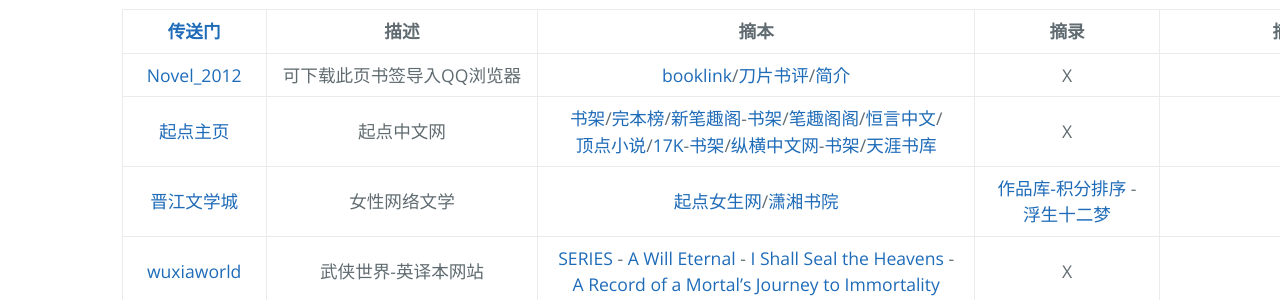
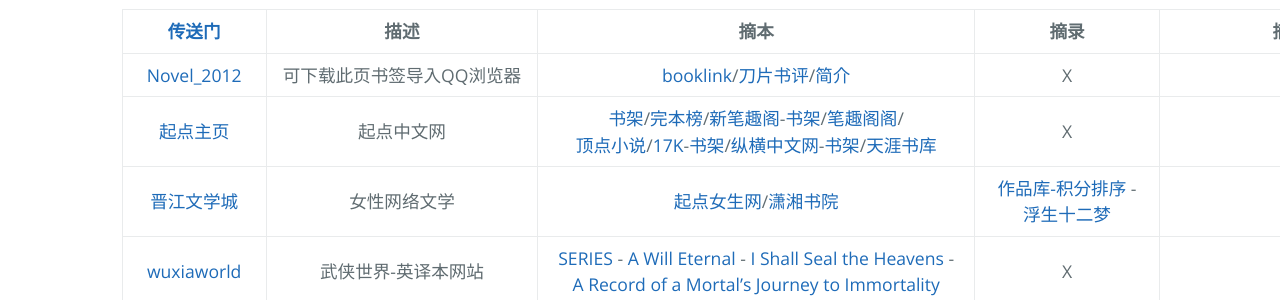
Before and after one commit to AmbroseRen/test, a Jekyll site: the page built from Library/Novel.md, in a window 1280 px wide. Shown: the part 170-470 px from the top of the page. Built offline with Jekyll 4.4.1, drawn with Linux system fonts in a browser that asks for light colours; our own code applies the rules of GitHub Pages for plain Markdown files; the repository's description, which GitHub fills in, is left out.

Commit message:
Update Novel.md

```diff
--- a/Library/Novel.md
+++ b/Library/Novel.md
@@ -9,7 +9,7 @@
 | [传送门](../navigation.md) | 描述 | 摘本 | 摘录 | 摘引 |
 |:---:|:---:|:---:|:---:|:---:|
 | [Novel_2012](Novel/Q_bookmarks_2021_5_22.html) | 可下载此页书签导入QQ浏览器 | [booklink](https://booklink.me/)/[刀片书评](http://www.daopianxiaoshuo.com/#/recom)/[简介](https://w2solo.com/topics/2972) | X | X |
-| [起点主页](https://www.qidian.com/search) | 起点中文网 | [书架](https://my.qidian.com/bookcase/)/[完本榜](https://www.qidian.com/finish/)/[新笔趣阁](https://www.xbiquge.la/xiaoshuodaquan/)-[书架](https://www.xbiquge.la/modules/article/bookcase.php)/[笔趣阁阁](https://www.biqugg.com/)/[恒言中文](http://www.hengyan.com/)/[顶点小说](https://www.booktxt.net/xiaoshuodaquan/)/[17K](https://search.17k.com/search.xhtml?c.q=)-[书架](https://user.17k.com/www/bookshelf/)/[纵横中文网](http://search.zongheng.com/s?keyword=%E7%89%B9%E6%88%98%E4%B9%8B%E7%8E%8B)-[书架](http://home.zongheng.com/bookshelf)/[天涯书库](https://www.tianyabook.com/) | X | X |
+| [起点主页](https://www.qidian.com/search) | 起点中文网 | [书架](https://my.qidian.com/bookcase/)/[完本榜](https://www.qidian.com/finish/)/[新笔趣阁](https://www.xbiquge.la/xiaoshuodaquan/)-[书架](https://www.xbiquge.la/modules/article/bookcase.php)/[笔趣阁阁](https://www.biqugg.com/)/[顶点小说](https://www.booktxt.net/xiaoshuodaquan/)/[17K](https://search.17k.com/search.xhtml?c.q=)-[书架](https://user.17k.com/www/bookshelf/)/[纵横中文网](http://search.zongheng.com/s?keyword=%E7%89%B9%E6%88%98%E4%B9%8B%E7%8E%8B)-[书架](http://home.zongheng.com/bookshelf)/[天涯书库](https://www.tianyabook.com/) | X | X |
 | [晋江文学城](http://www.jjwxc.net/) | 女性网络文学 | [起点女生网](https://www.qdmm.com/)/[潇湘书院](https://www.xxsy.net/) | [作品库-积分排序](http://www.jjwxc.net/bookbase_slave.php?orderstr=2) - [浮生十二梦](http://www.jjwxc.net/onebook.php?novelid=1267798) | X |
 | [wuxiaworld](https://www.wuxiaworld.com/) | 武侠世界-英译本网站 | [SERIES](https://www.wuxiaworld.com/novels) - [A Will Eternal](https://www.wuxiaworld.com/novel/a-will-eternal) - [I Shall Seal the Heavens](https://www.wuxiaworld.com/novel/i-shall-seal-the-heavens) - [A Record of a Mortal’s Journey to Immortality](https://www.wuxiaworld.com/novel/rmji) | X | X |
 | [gravitytales](https://www.gravitytales.cc/) | X | X | X | X |
```
